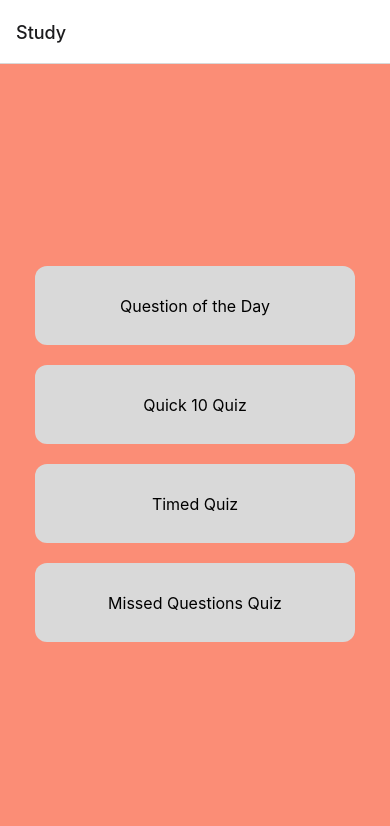
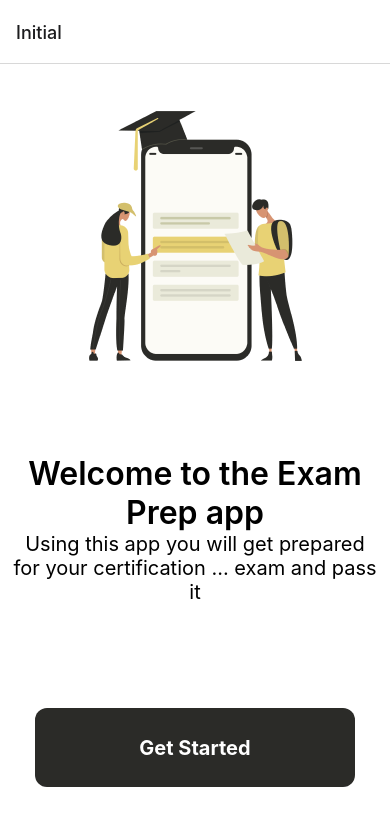
Before and after one commit to RackAnatoly/Quizzzzz, a React Native app: screen /Initial in a window 390 px wide. Shown: the top 826 px of the page. Built offline with nearby package versions, Linux system fonts and the light colour scheme.

Commit message:
Initial screen + refactoring

```diff
--- a/App.tsx
+++ b/App.tsx
@@ -5,12 +5,14 @@ import { COLORS } from "./src/components/colors";
 import { createNativeStackNavigator } from "@react-navigation/native-stack";
 import StudyScreen from "./src/screens/StudyScreen";
 import DayQuestion from "./src/screens/DayQuestion";
+import { InitialScreen } from "./src/screens/InitialScreen";
 
 export default function App() {
   const Stack = createNativeStackNavigator();
   return (
     <NavigationContainer>
       <Stack.Navigator>
+        <Stack.Screen name="Initial" component={InitialScreen} />
         <Stack.Screen name="Study" component={StudyScreen} />
         <Stack.Screen name="DayQuestion" component={DayQuestion} />
       </Stack.Navigator>
--- a/src/components/OptionsButton.tsx
+++ b/src/components/OptionsButton.tsx
@@ -4,7 +4,7 @@ import { SafeAreaView, StyleSheet, Text, View } from "react-native";
 import { COLORS } from "./colors";
 
 type OptionButtonType = {
-  optionButtonType: "day" | "quick" | "timed" | "missed";
+  optionButtonType: "main";
   title?: string;
   customStyle?: StyleProp<ViewStyle>;
   isDisabled?: boolean;
@@ -25,7 +25,7 @@ const OptionsButton = ({
       style={({ pressed }) => {
         return [
           styles.button,
-          pressed && styles[`${optionButtonType}Pressed`],
+          //pressed && styles[`${optionButtonType}Pressed`],
           customStyle
         ];
       }}
@@ -36,7 +36,9 @@ const OptionsButton = ({
       ) : (
         <Typography color={COLORS.WHITE}>{title}</Typography>
       )} */}
-      <Text style={{ fontSize: 16 }}>{title}</Text>
+      <Text style={{ fontSize: 20, color: COLORS.WHITE, fontWeight: "700" }}>
+        {title}
+      </Text>
     </Pressable>
   );
 };
@@ -45,7 +47,7 @@ export default OptionsButton;
 
 const styles = StyleSheet.create({
   button: {
-    backgroundColor: COLORS.GREY,
+    backgroundColor: COLORS.BLACK,
     width: 320,
     height: 79,
     borderRadius: 12,
@@ -53,7 +55,7 @@ const styles = StyleSheet.create({
     alignItems: "center",
     marginVertical: 10
   },
-  dayPressed: {
+  mainPressed: {
     backgroundColor: "red"
   }
 });
--- a/src/screens/DayQuestion.tsx
+++ b/src/screens/DayQuestion.tsx
@@ -42,7 +42,16 @@ const DayQuestion = () => {
   }, []);
 
   return (
-    <SafeAreaView style={styles.container}>
+    // <SafeAreaView style={styles.container}>
+    <View
+      style={{
+        flex: 1,
+        backgroundColor: COLORS.WHITE,
+        alignItems: "center",
+        justifyContent: "space-around",
+        paddingHorizontal: 20
+      }}
+    >
       <View style={styles.question}>
         <Text style={{ fontSize: 24 }}>{questions}</Text>
       </View>
@@ -88,7 +97,8 @@ const DayQuestion = () => {
           Continue
         </Text>
       </Pressable> */}
-    </SafeAreaView>
+    </View>
+    // </SafeAreaView>
   );
 };
 
@@ -97,10 +107,10 @@ export default DayQuestion;
 const styles = StyleSheet.create({
   container: {
     flex: 1,
-    backgroundColor: COLORS.WHITE,
-    alignItems: "center",
-    justifyContent: "space-around",
-    paddingHorizontal: 20
+    backgroundColor: COLORS.WHITE
+    // alignItems: "center",
+    // justifyContent: "space-around",
+    // paddingHorizontal: 20
   },
   question: {
     width: "100%",
--- /dev/null
+++ b/src/screens/InitialScreen.tsx
@@ -0,0 +1,44 @@
+import { StatusBar } from "expo-status-bar";
+import React from "react";
+import {
+  SafeAreaView,
+  StyleSheet,
+  Text,
+  View,
+  Image,
+  Pressable
+} from "react-native";
+import OptionsButton from "../components/OptionsButton";
+import { COLORS } from "../components/colors";
+
+export const InitialScreen = ({ navigation }) => {
+  return (
+    <SafeAreaView style={styles.container}>
+      <Image source={require("./../assets/initial_logo.png")} />
+      <View style={{ paddingHorizontal: 10 }}>
+        <Text style={{ fontSize: 32, textAlign: "center", fontWeight: "600" }}>
+          Welcome to the Exam Prep app
+        </Text>
+        <Text style={{ fontSize: 20, textAlign: "center", fontWeight: "400" }}>
+          Using this app you will get prepared for your certification ... exam
+          and pass it
+        </Text>
+      </View>
+      <OptionsButton
+        title="Get Started"
+        optionButtonType="main"
+        onPress={() => navigation.navigate("Study")}
+      />
+    </SafeAreaView>
+  );
+};
+
+const styles = StyleSheet.create({
+  container: {
+    flex: 1,
+    backgroundColor: COLORS.WHITE,
+    alignItems: "center",
+    justifyContent: "space-around",
+    padding: 50
+  }
+});
--- a/src/screens/StudyScreen.tsx
+++ b/src/screens/StudyScreen.tsx
@@ -12,13 +12,13 @@ const StudyScreen = ({ navigation }) => {
   return (
     <SafeAreaView style={styles.container}>
       <OptionsButton
-        optionButtonType="day"
+        optionButtonType="main"
         title="Question of the Day"
         onPress={dayQuestion}
       />
-      <OptionsButton optionButtonType="day" title="Quick 10 Quiz" />
-      <OptionsButton optionButtonType="day" title="Timed Quiz" />
-      <OptionsButton optionButtonType="day" title="Missed Questions Quiz" />
+      <OptionsButton optionButtonType="main" title="Quick 10 Quiz" />
+      <OptionsButton optionButtonType="main" title="Timed Quiz" />
+      <OptionsButton optionButtonType="main" title="Missed Questions Quiz" />
     </SafeAreaView>
   );
 };
@@ -28,7 +28,7 @@ export default StudyScreen;
 const styles = StyleSheet.create({
   container: {
     flex: 1,
-    backgroundColor: COLORS.PINK,
+    backgroundColor: COLORS.WHITE,
     alignItems: "center",
     justifyContent: "center",
     paddingHorizontal: 20
```
Also changed, not shown: src/assets/initial_logo.png (added).
